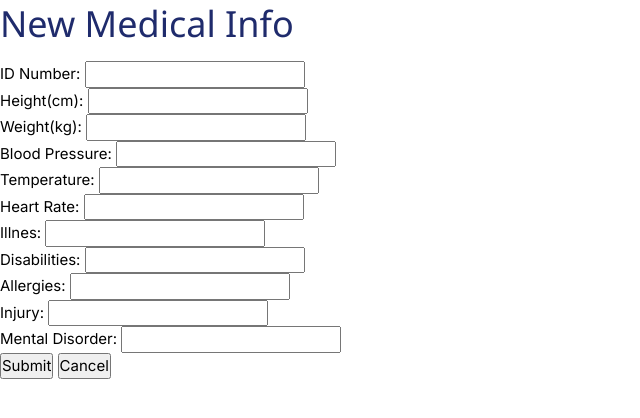
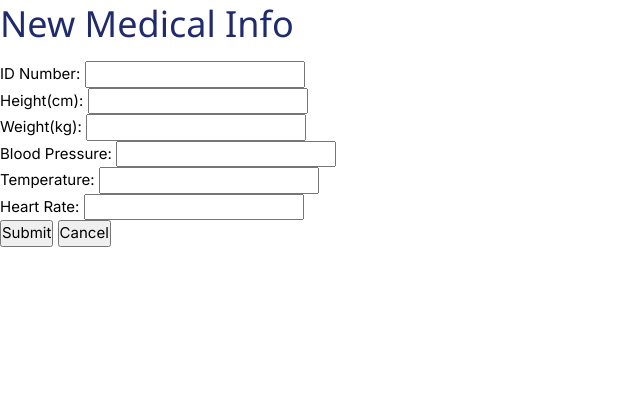
Before and after one commit to TanedoChristian/Clinique, a PHP site: page /view/input-medinfo.php in a window 1280 px wide. Shown: the part 143-561 px from the top of the page, without its empty margins (0-640 px from the left). Run offline with PHP 8.4, Linux system fonts and the light colour scheme; some web fonts are replaced.

Commit message:
Latest cj

```diff
--- a/view/appointment-list.php
+++ b/view/appointment-list.php
@@ -26,14 +26,14 @@ include '../templates/nurseheader.php';
     <tr>
       <th>Dental Check Up ID</th>
       <th>Student ID</th>
+      <th>Time</th>
       <th>Date</th>
-      <th>Time</th>
     </tr>
    <tr>
 	<?php
 
 	include "../model/Nurse.php";
-
+	$_SESSION['usertype'] = 'nurse';
     if($_SESSION['usertype'] == 'nurse'){
 		$nurse = new Nurse;
 		$result = $nurse->getAppointment();
--- a/view/checkup-result.php
+++ b/view/checkup-result.php
@@ -59,7 +59,9 @@ session_start();
 	<?php
 
 		include '../model/Nurse.php';
+	$_SESSION['usertype'] = 'nurse';
 	if($_SESSION['usertype'] == 'nurse'){
+
 		$nurse = new Nurse;
 		$result = $nurse->getCheckUpResult();
 
--- a/view/dental-info.php
+++ b/view/dental-info.php
@@ -31,12 +31,9 @@ include '../templates/nurseheader.php';
     </div>
     <div class="w3-container">
 
-    <div class="immun-btn-container">
-
-	<button><a href="input-immunization.php">Add Record </a></button>
 
 
-</div>
+
 
 
 
--- a/view/input-medinfo.php
+++ b/view/input-medinfo.php
@@ -9,29 +9,18 @@
     <form action="../scripts/process-medinfo.php" method="POST">
 
             <label for="" class="lbl">ID Number: </label>
-            <input type="text" id="#" name="#" ><br>
-            <label for="" class="lbl">Height(cm): </label>
-            <input type="text" id="#" name="#"><br>
+            <input type="text" id="#" name="student_id" ><br>
+            <label for="" class="lbl" name="">Height(cm): </label>
+            <input type="text" id="#" name="height"><br>
             <label for="" class="lbl">Weight(kg): </label>
-            <input type="text" class=""><br>
+            <input type="text" class="" name="weight"><br>
             <label for="" class="lbl">Blood Pressure: </label>
-            <input type="text" class=""><br>
+            <input type="text" class="" name="blood_pressure"><br>
             <label for="" class="lbl">Temperature: </label>
-            <input type="text" class=""><br>
+            <input type="text" class="" name="temp"><br>
             <label for="" class="lbl">Heart Rate: </label>
-            <input type="text" class=""><br>
-            <label for="" class="lbl">Illnes: </label>
-            <input type="text" class=""><br>
-            <label for="" class="lbl">Disabilities: </label>
-            <input type="text" class=""><br>
-            <label for="" class="lbl">Allergies: </label>
-            <input type="text" class=""><br>
-            <label for="" class="lbl">Injury: </label>
-            <input type="text" class=""><br>
-            <label for="" class="lbl">Mental Disorder: </label>
-            <input type="text" class=""><br>
-
-            <input type="submit" value="Submit">
+            <input type="text" class="" name="heart_rate"><br>
+                        <input type="submit" value="Submit" name="submit">
             <input type="reset" value="Cancel">
     </form>
 </body>
--- a/view/medical-info.php
+++ b/view/medical-info.php
@@ -46,7 +46,7 @@ include '../templates/header.php';
 <h1> Medical Info  </h1>
 <div class="immun-btn-container">
 
-	<button><a href="input-.php">Add Record </a></button>
+	<button><a href="input-medinfo.php">Add Record </a></button>
 
 </div>
 
```
Also changed, not shown: model/Nurse.php (+25 -0 lines), scripts/process-medinfo.php (added, +44 -0 lines), 4 other files.
